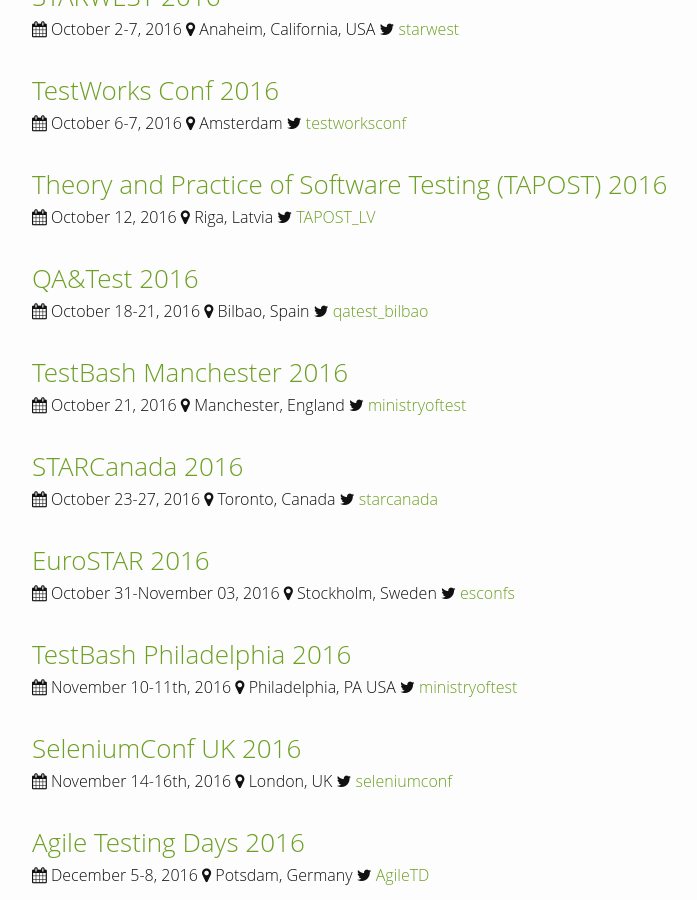
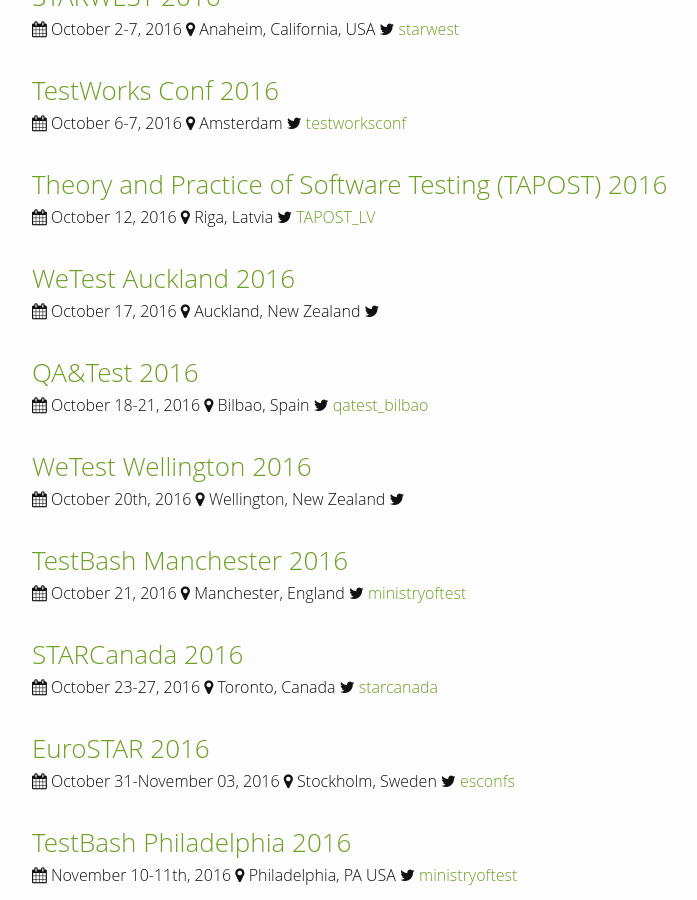
Before and after one commit to TestingConferences/testingconferences.github.io, a Jekyll site: the page built from index.html, in a window 1280 px wide and 900 px high, scrolled down 1252 px. Shown: the whole window, without its empty margins (238-935 px from the left). Built offline with Jekyll 4.4.1, drawn with Linux system fonts in a browser that asks for light colours.

Commit message:
Added both WeTest 2016 conferences

```diff
--- a/_data/current.yml
+++ b/_data/current.yml
@@ -82,11 +82,21 @@
   url: http://www.tapost.org/call-for-papers/
   twitter: TAPOST_LV
 
+- name: WeTest Auckland 2016
+  location: Auckland, New Zealand
+  dates: "October 17, 2016"
+  url: http://www.wetest.co.nz/
+
 - name: QA&Test 2016
   location: Bilbao, Spain
   dates: "October 18-21, 2016"
   url: http://www.qatest.org/en/
   twitter: qatest_bilbao
+
+- name: WeTest Wellington 2016
+  location: Wellington, New Zealand
+  dates: "October 20th, 2016"
+  url: http://www.wetest.co.nz/
 
 - name: TestBash Manchester 2016
   location: Manchester, England
```
